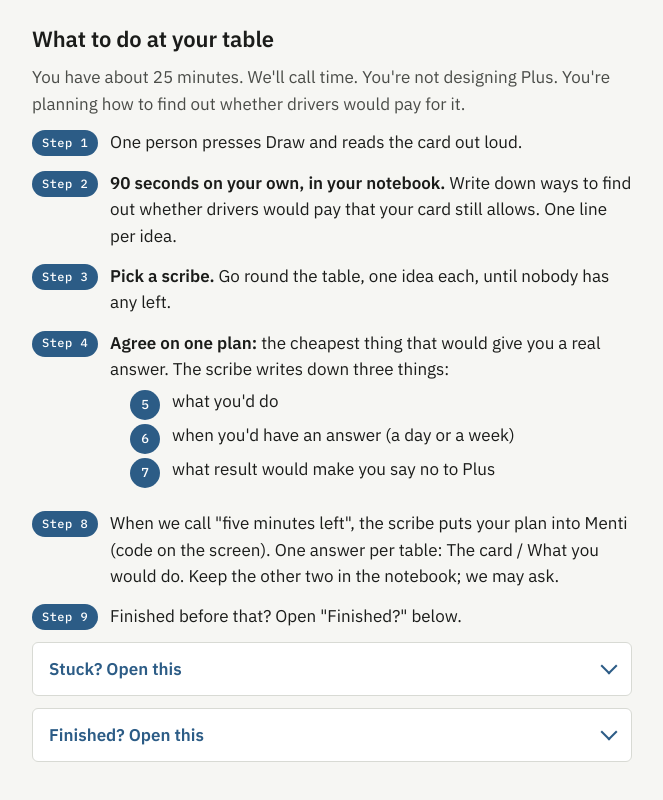
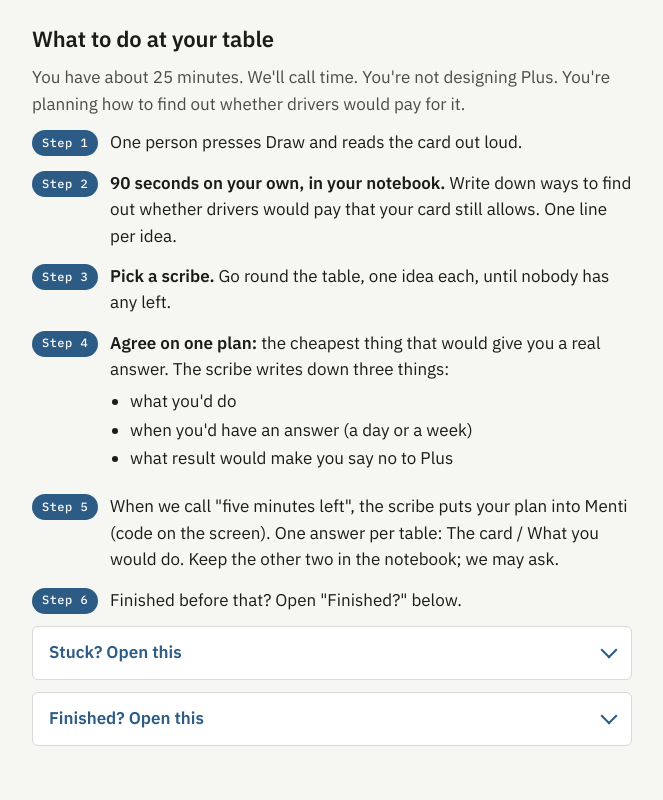
Before and after one commit to framna-se/fpdws, a plain HTML site: page 3/index.html in a window 1280 px wide. Shown: the part 1666-2466 px from the top of the page, without its empty margins (308-971 px from the left). Drawn offline with Linux system fonts and the light colour scheme.

Commit message:
Fix Draw button and nested step numbering in workshop 3

```diff
--- a/3/index.html
+++ b/3/index.html
@@ -58,8 +58,8 @@
   .card-body p:last-child { margin-bottom: 0; }
   blockquote.brief { margin: 0; font-size: 19px; line-height: 1.5; }
   ol.steps { list-style: none; counter-reset: step; margin: 0; padding: 0; display: grid; gap: 14px; }
-  ol.steps li { counter-increment: step; display: grid; grid-template-columns: 30px 1fr; gap: 12px; align-items: start; }
-  ol.steps li::before {
+  ol.steps > li { counter-increment: step; display: grid; grid-template-columns: 30px 1fr; gap: 12px; align-items: start; }
+  ol.steps > li::before {
     content: counter(step); font-family: "IBM Plex Mono", ui-monospace, SFMono-Regular, Menlo, Consolas, monospace;
     font-size: 13px; font-weight: 500; width: 30px; height: 30px; display: grid; place-items: center;
     border-radius: 50%; background: var(--accent); color: var(--accent-ink); margin-top: 2px;
@@ -168,7 +168,7 @@
     </ul>
   </section>
 
-  <section id="constraint">
+  <section id="your-constraint">
     <h2>Your constraint</h2>
     <p class="note">Each card rules out one way of answering the question. Your job is to find another.</p>
     <p class="note">One person at the table presses <strong>Draw</strong> and reads the card out loud. That card is your table's constraint. If two people pressed, the first card counts.</p>
```
